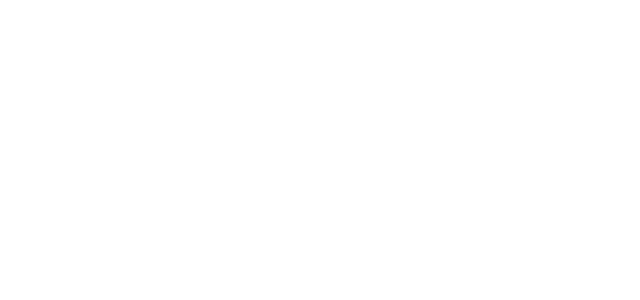
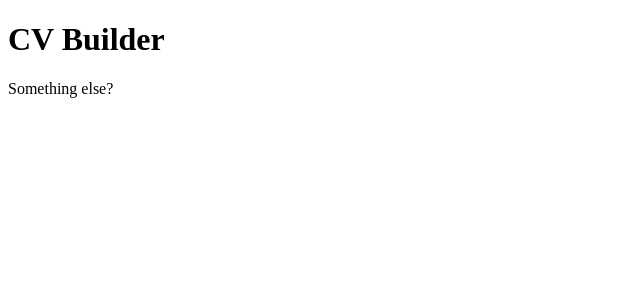
Before and after one commit to shashankx86/cv-builder, a React (Create React App) app: page / in a window 1280 px wide. Shown: the top 300 px of the page, without its empty margins (0-640 px from the left). Built offline with nearby package versions, Linux system fonts and the light colour scheme.

Commit message:
Import Header and Main

```diff
--- a/src/App.js
+++ b/src/App.js
@@ -1,5 +1,7 @@
 import React, { Component } from "react";
 //import "./App.css";
+import Header from "./components/Header";
+import Main from "./components/Main";
 
 class App extends Component {
     constructor() {
@@ -7,7 +9,12 @@
     }
 
     render() {
-        return <div className="App"></div>;
+        return (
+            <div className="App">
+                <Header />
+                <Main />
+            </div>
+        );
     }
 }
 
```
